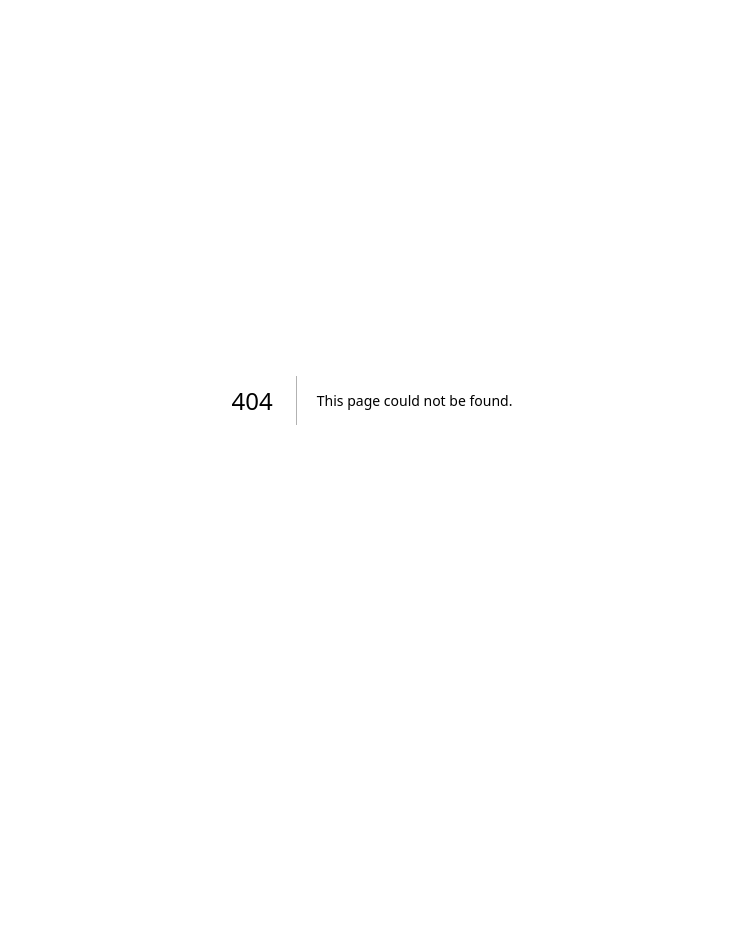
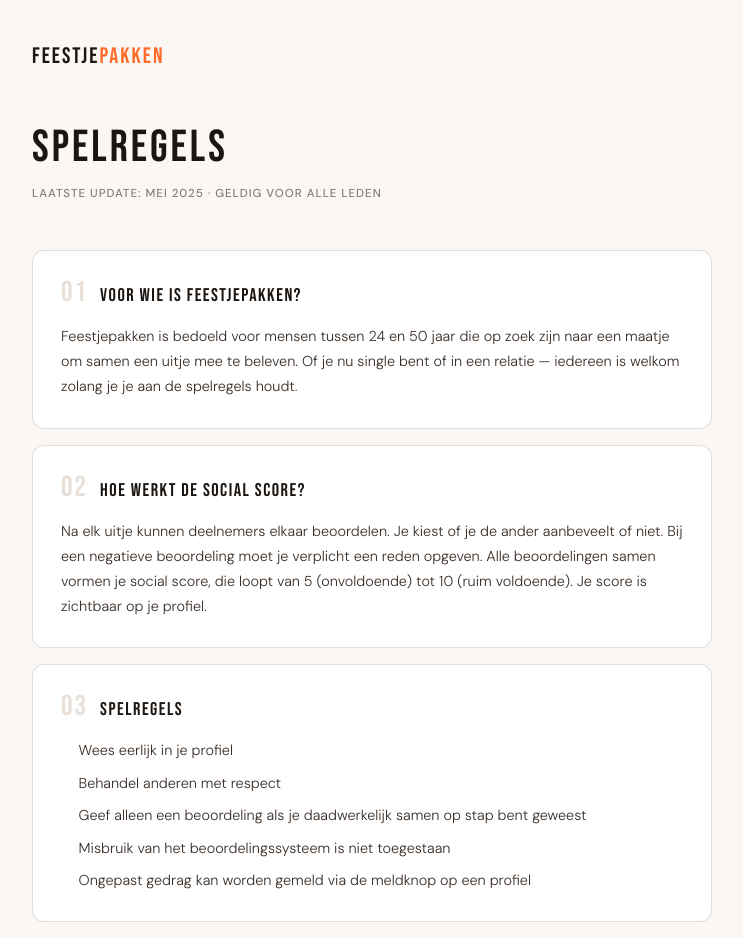
Before and after one commit to Jannes101/feestjepakken, a Next.js app: page /spelregels in a window 1280 px wide. Before the commit this address had no page. Shown: the top 938 px of the page, without its empty margins (268-1011 px from the left). Before the commit the page ends 800 px from the top, so only its background shows below. Built offline with nearby package versions, Linux system fonts and the light colour scheme.

Commit message:
feat(FEES-17): spelregels pagina met 6 hoofdstukken, licht design

```diff
--- /dev/null
+++ b/src/app/spelregels/page.tsx
@@ -0,0 +1,141 @@
+import Link from 'next/link'
+import type { Metadata } from 'next'
+
+export const metadata: Metadata = {
+  title: 'Spelregels — Feestjepakken',
+  description: 'De spelregels, het schorsingsbeleid en de privacyregels van Feestjepakken.',
+}
+
+const INK = '#1C1510'
+const INK2 = '#3A2E26'
+const AMBER = '#FF6B2B'
+const MUTED = '#8A7D72'
+const B1 = 'rgba(28,21,16,0.08)'
+const B2 = 'rgba(28,21,16,0.14)'
+
+const HOOFDSTUKKEN = [
+  {
+    nr: '01',
+    titel: 'Voor wie is feestjepakken?',
+    body: 'Feestjepakken is bedoeld voor mensen tussen 24 en 50 jaar die op zoek zijn naar een maatje om samen een uitje mee te beleven. Of je nu single bent of in een relatie — iedereen is welkom zolang je je aan de spelregels houdt.',
+  },
+  {
+    nr: '02',
+    titel: 'Hoe werkt de social score?',
+    body: 'Na elk uitje kunnen deelnemers elkaar beoordelen. Je kiest of je de ander aanbeveelt of niet. Bij een negatieve beoordeling moet je verplicht een reden opgeven. Alle beoordelingen samen vormen je social score, die loopt van 5 (onvoldoende) tot 10 (ruim voldoende). Je score is zichtbaar op je profiel.',
+  },
+  {
+    nr: '03',
+    titel: 'Spelregels',
+    lijst: [
+      'Wees eerlijk in je profiel',
+      'Behandel anderen met respect',
+      'Geef alleen een beoordeling als je daadwerkelijk samen op stap bent geweest',
+      'Misbruik van het beoordelingssysteem is niet toegestaan',
+      'Ongepast gedrag kan worden gemeld via de meldknop op een profiel',
+    ],
+  },
+  {
+    nr: '04',
+    titel: 'Schorsingsbeleid',
+    body: 'Bij 3 opeenvolgende negatieve beoordelingen wordt je account automatisch tijdelijk geschorst. Je kunt dan geen reacties meer geven op uitjes. Om je account te laten vrijgeven mail je naar support@feestjepakken.nl met een uitleg. Feestjepakken behoudt het recht om de beoordelingen te verifiëren bij betrokken leden.',
+    mailto: 'support@feestjepakken.nl',
+  },
+  {
+    nr: '05',
+    titel: 'Blokkering en verwijdering',
+    body: 'Als blijkt dat een lid het beoordelingssysteem moedwillig misbruikt, heeft Feestjepakken het recht om het account permanent te blokkeren. Na een blokkering van 1 maand wordt het account geanonimiseerd en definitief verwijderd. Bij verwijdering worden alle persoonsgegevens gewist conform de AVG.',
+  },
+  {
+    nr: '06',
+    titel: 'Privacyregels',
+    lijst: [
+      'Achternamen zijn nooit zichtbaar voor andere leden',
+      'Je exacte adres is nooit zichtbaar, alleen je stad',
+      'Je geboortedatum is niet zichtbaar, alleen je leeftijd',
+      'Feestjepakken deelt geen gegevens met derden',
+    ],
+  },
+]
+
+export default function SpelregelsPage() {
+  return (
+    <main style={{ minHeight: '100vh', padding: '2.5rem 2rem 5rem', background: '#FAF7F4' }}>
+      <div style={{ maxWidth: '680px', margin: '0 auto' }}>
+
+        {/* Logo */}
+        <Link href="/" style={{ fontFamily: "'Bebas Neue', sans-serif", fontSize: '1.4rem', letterSpacing: '2px', color: INK, textDecoration: 'none', display: 'inline-block', marginBottom: '2.5rem' }}>
+          FEESTJE<span style={{ color: AMBER }}>PAKKEN</span>
+        </Link>
+
+        {/* Header */}
+        <h1 style={{ fontFamily: "'Bebas Neue', sans-serif", fontSize: '2.8rem', letterSpacing: '3px', textTransform: 'uppercase', color: INK, marginBottom: '0.25rem' }}>
+          Spelregels
+        </h1>
+        <p style={{ fontSize: '0.72rem', fontWeight: 500, letterSpacing: '1px', textTransform: 'uppercase', color: MUTED, marginBottom: '3rem' }}>
+          Laatste update: mei 2025 · Geldig voor alle leden
+        </p>
+
+        {/* Hoofdstukken */}
+        <div style={{ display: 'flex', flexDirection: 'column', gap: '1rem' }}>
+          {HOOFDSTUKKEN.map((h) => (
+            <div
+              key={h.nr}
+              style={{ background: '#fff', border: `1.5px solid ${B2}`, borderRadius: '12px', padding: '1.75rem' }}
+            >
+              <div style={{ display: 'flex', alignItems: 'baseline', gap: '0.75rem', marginBottom: '0.9rem' }}>
+                <span style={{ fontFamily: "'Bebas Neue', sans-serif", fontSize: '1.8rem', letterSpacing: '2px', color: '#E8E0D8', lineHeight: 1, flexShrink: 0 }}>{h.nr}</span>
+                <h2 style={{ fontFamily: "'Bebas Neue', sans-serif", fontSize: '1.15rem', letterSpacing: '1.5px', textTransform: 'uppercase', color: INK, margin: 0 }}>
+                  {h.titel}
+                </h2>
+              </div>
+
+              {'body' in h && h.body && (
+                <p style={{ fontSize: '0.9rem', color: INK2, lineHeight: 1.75, margin: 0, fontFamily: "'DM Sans', sans-serif", fontWeight: 300 }}>
+                  {h.mailto
+                    ? h.body.replace(h.mailto, '').split(h.mailto).reduce<React.ReactNode[]>((acc, part, i, arr) => {
+                        acc.push(part)
+                        if (i < arr.length - 1)
+                          acc.push(
+                            <a key={i} href={`mailto:${h.mailto}`} style={{ color: AMBER, textDecoration: 'none', fontWeight: 500 }}>
+                              {h.mailto}
+                            </a>
+                          )
+                        return acc
+                      }, [])
+                    : h.body}
+                </p>
+              )}
+
+              {'lijst' in h && h.lijst && (
+                <ul style={{ margin: 0, paddingLeft: '1.1rem', display: 'flex', flexDirection: 'column', gap: '0.5rem' }}>
+                  {h.lijst.map((item, i) => (
+                    <li key={i} style={{ fontSize: '0.9rem', color: INK2, lineHeight: 1.7, fontFamily: "'DM Sans', sans-serif", fontWeight: 300 }}>
+                      {item}
+                    </li>
+                  ))}
+                </ul>
+              )}
+            </div>
+          ))}
+        </div>
+
+        {/* Contact block */}
+        <div style={{ marginTop: '2rem', padding: '1.5rem', background: '#fff', border: `1.5px solid ${B1}`, borderRadius: '12px', display: 'flex', alignItems: 'center', justifyContent: 'space-between', gap: '1rem', flexWrap: 'wrap' }}>
+          <p style={{ margin: 0, fontSize: '0.84rem', color: MUTED, fontFamily: "'DM Sans', sans-serif" }}>
+            Vragen of een melding?
+          </p>
+          <a href="mailto:support@feestjepakken.nl" style={{ fontSize: '0.82rem', fontWeight: 500, color: AMBER, textDecoration: 'none', fontFamily: "'DM Sans', sans-serif" }}>
+            support@feestjepakken.nl →
+          </a>
+        </div>
+
+        <p style={{ marginTop: '2rem', textAlign: 'center' }}>
+          <Link href="/" style={{ fontSize: '0.78rem', color: MUTED, textDecoration: 'none', fontFamily: "'DM Sans', sans-serif" }}>
+            ← Terug naar home
+          </Link>
+        </p>
+      </div>
+    </main>
+  )
+}
```
